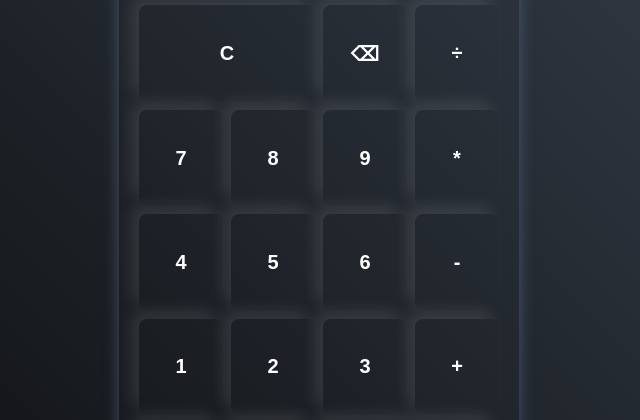
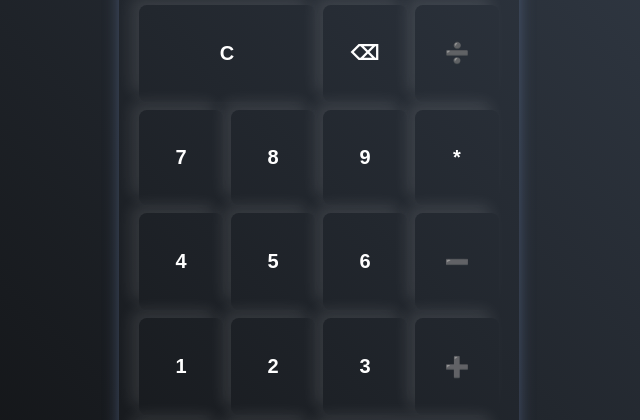
Before and after one commit to tahneetK13/calculator, a plain HTML site: page index.html in a window 1280 px wide. Shown: the part 211-631 px from the top of the page, 321-961 px from the left. Drawn offline with Linux system fonts and the light colour scheme.

Commit message:
Update index.html

```diff
--- a/index.html
+++ b/index.html
@@ -15,7 +15,7 @@
         </div>
         <button id="clear-button" class="span-two">C</button>
         <button id="delete-button">⌫</button>
-        <button id="divide-button">÷</button>
+        <button id="divide-button">➗</button>
         <button class="number">7</button>
         <button class="number">8</button>
         <button class="number">9</button>
@@ -23,11 +23,11 @@
         <button class="number">4</button>
         <button class="number">5</button>
         <button class="number">6</button>
-        <button id="subtract-button">-</button>
+        <button id="subtract-button">➖</button>
         <button class="number">1</button>
         <button class="number">2</button>
         <button class="number">3</button>
-        <button id="add-button">+</button>
+        <button id="add-button">➕</button>
         <button id="decimal-button">.</button>
         <button class="number">0</button>
         <button id="equal-button" class="span-two">=</button>
```
